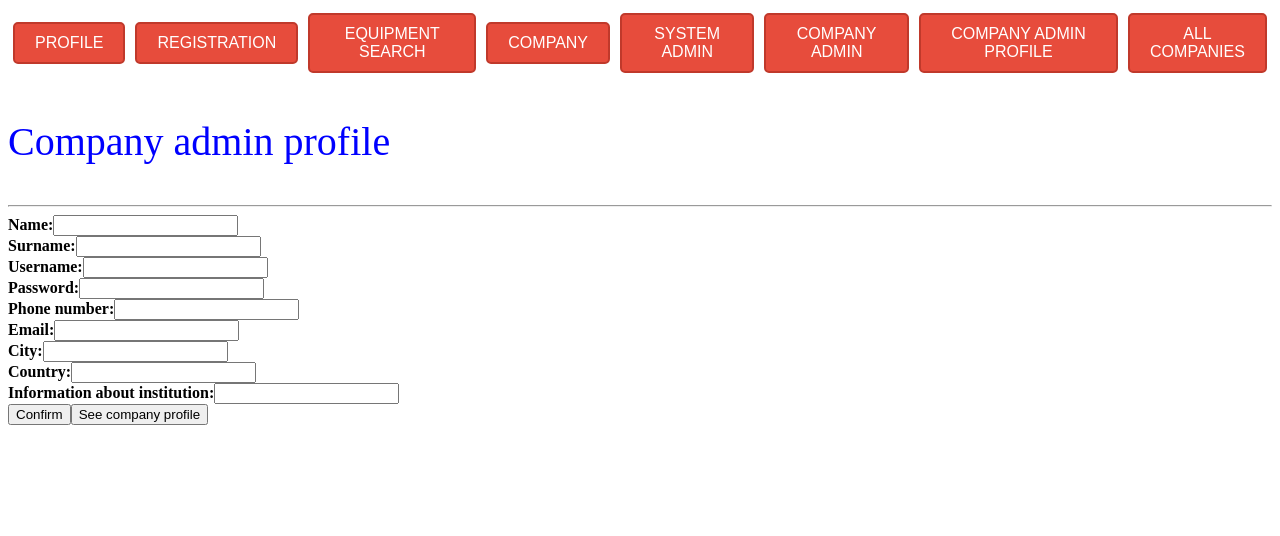
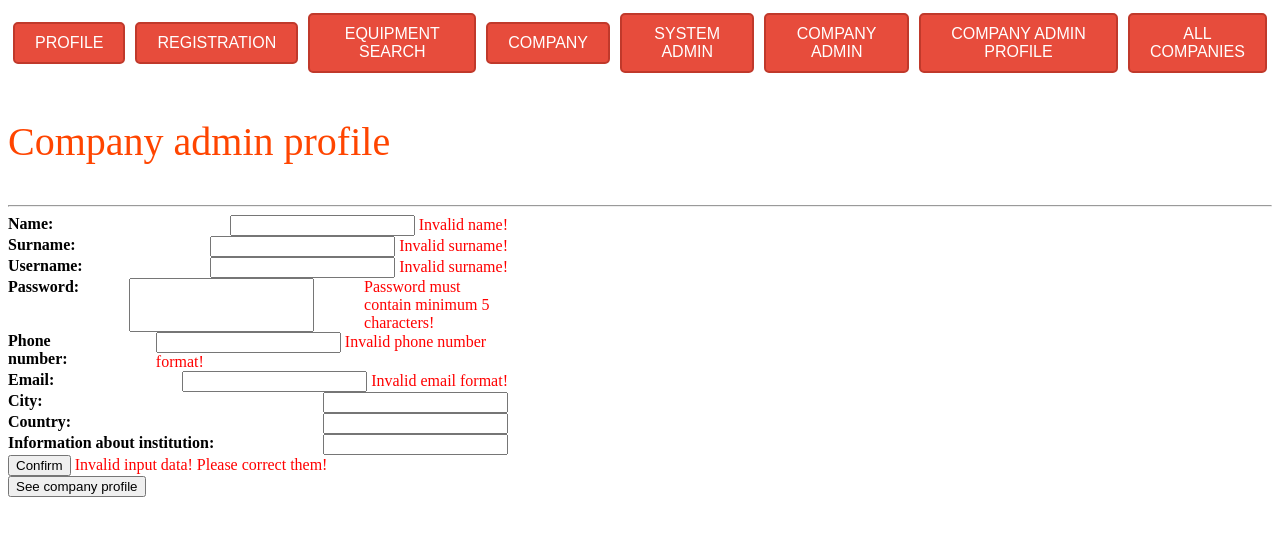
Before and after one commit to ISA-Tim6/Medical-Equipment-front-end, an Angular app: page /company-admin-profile in a window 1280 px wide. Both pictures are taken after a click on the button "Edit". Shown: the top 536 px of the page. Built offline with nearby package versions, Linux system fonts and the light colour scheme; no server answers.

Commit message:
feat:Added validations for company admin and company

```diff
--- a/src/app/feature-modules/company-overview/company-overview.component.css
+++ b/src/app/feature-modules/company-overview/company-overview.component.css
@@ -1,7 +1,7 @@
 td{
     align-items: center;
     text-align: center;
-    border: 1px solid blue;
+    border: 1px solid orangered;
     background-color: beige;
 }
 .div-equipment-header{
@@ -10,7 +10,7 @@ td{
     font-style: weight;
 }
 .span-equipment{
-    border: 1px solid blue;
+    border: 1px solid orangered;
     width: 50px;
 }
 th{
@@ -31,6 +31,6 @@ table{
 }
 
 p{
-    color: Blue;
+    color: orangered;
     font-size: 5vh;
 }
--- a/src/app/feature-modules/company-profile/company-profile.component.css
+++ b/src/app/feature-modules/company-profile/company-profile.component.css
@@ -0,0 +1,19 @@
+p{
+    color: orangered;
+    font-size: 5vh;
+}
+
+.address{
+    color: orangered;
+    font-size: 2vh;
+}
+.all-fields{
+    width: 500px;
+    border: orangered solid 0.5px;
+}
+.fields{
+    display: flex;
+    flex-direction: row;
+    justify-content: space-between;
+    gap: 50px;
+}
--- a/src/app/feature-modules/company-profile/company-profile.component.html
+++ b/src/app/feature-modules/company-profile/company-profile.component.html
@@ -1,59 +1,79 @@
 <div>
-    <p>company-profile</p>
+    <p>Company profile</p>
     <hr>
-    <div>
-        Name:
+    <div class="all-fields">
+    <div class="fields">
+       <div><label><b>Name:</b></label></div>
+       <div>
         <input
         disabled={{disabledStatus}}
         type="text"
         [(ngModel)]="company.name"
         />
+        <span *ngIf="disabledStatus==false && isValidName()==false " style="color: red">
+            Invalid name!
+          </span>
+       </div>
     </div>
     <div>
-        Average grade:
+        <div class="fields">
+        <div><label><b>Average grade:</b></label></div>
         <input
         disabled={{disabledStatus}}
-        type="text"
+        type="number"
+        min="0"
         [(ngModel)]="company.averageGrade"
         />
+        </div>
     </div>
-    <div>Address:</div>
-    <div>
-        City
+    <p class="address">Address:</p>
+    <div class="fields">
+        <div><label><b>City:</b></label></div>
+        <div>
         <input
         disabled={{disabledStatus}}
         type="text"
         [(ngModel)]="company.address.city"
         />
+        </div>
     </div>
-    <div>
-        Country
+    <div class="fields">
+        <div><label><b>Country:</b></label></div>
+        <div>
         <input
         disabled={{disabledStatus}}
         type="text"
         [(ngModel)]="company.address.country"
         />
+        </div>
     </div>
-    <div>
-        Street
+    <div class="fields">
+        <div><label><b>Street:</b></label></div>
+        <div>
         <input
         disabled={{disabledStatus}}
         type="text"
         [(ngModel)]="company.address.street"
         />
+        </div>
     </div>
-    <div>
-        Street number
+    <div class="fields">
+        <div><label><b>Street number:</b></label></div>
+        <div>
         <input
         disabled={{disabledStatus}}
         type="text"
         [(ngModel)]="company.address.streetNumber"
         />
+        </div>
     </div>
-    <button (click)="OnEdit()">{{edit}}</button>
+    </div>
+    <button (click)="OnEdit()">{{edit}}</button>   <span *ngIf="disabledStatus==false && isValidName()==false " style="color: red">
+        Invalid input! Please correct it!
+      </span>
     <div>
-        Other company admins:
-        <table>
+        <p class="address">Other admins:</p>
+        <table border="1">
             <thead>
                 <th>Name</th>
                 <th>Surname</th>
@@ -77,10 +97,10 @@
         </table>
     </div>
     <div>
-        Equipment:
+        <p class="address">Available equipment</p>
     </div>
     <div>
-        <table>
+        <table border="1">
             <thead>
                 <th>Name</th>
                 <th>Description</th>
@@ -101,12 +121,21 @@
             <form [formGroup]="equipmentForm" *ngIf="equipmentFormVisible">
                 <div>
                 <input type="text" required  placeholder="name" formControlName="name">
+                <span *ngIf="isValidEquipmentName()==false && equipmentForm.touched" style="color: red">
+                    Invalid name!
+                  </span>
                 </div>
                 <div>
                 <input type="text" required  placeholder="description" formControlName="description">
+                <span *ngIf="isValidEquipmentDescription()==false && equipmentForm.touched" style="color: red">
+                    Invalid description!
+                  </span>
                 </div>
                 <div>
                     <input type="text" required   placeholder="type" formControlName="type">
+                    <span *ngIf="isValidEquipmentType()==false && equipmentForm.touched" style="color: red">
+                        Invalid type!
+                      </span>
                     </div>
                 <button (click)="OnConfirm()">Confirm</button>
             </form>
--- a/src/app/feature-modules/company-profile/company-profile.component.ts
+++ b/src/app/feature-modules/company-profile/company-profile.component.ts
@@ -7,6 +7,7 @@ import { Equipment } from './model/equipment.model';
 import { CompanyAdmin } from '../stakeholders/model/company-admin.model';
 import { ActivatedRoute } from '@angular/router';
 import { FormGroup,FormControl,Validators } from '@angular/forms';
+import { EquipmentSearchComponent } from '../system-admin/equipment-search/equipment-search.component';
 
 @Component({
   selector: 'app-company-profile',
@@ -57,6 +58,8 @@ export class CompanyProfileComponent implements OnInit{
 
   OnPlus():void{
     this.equipmentFormVisible=!this.equipmentFormVisible;
+    this.equipmentForm.reset;
+
   }
   OnMinus(equipment:Equipment):void{
 
@@ -74,13 +77,15 @@ export class CompanyProfileComponent implements OnInit{
       description:this.equipmentForm.value.description||"",
       type:this.equipmentForm.value.type||""
     }
-
+    if(this.isValidEquipmentName() && this.isValidEquipmentDescription() && this.isValidEquipmentType()){
     this.service.addEquipment(equipment,this.id).subscribe({
       next: (result: Company) => {
         this.company = result;
         this.company.company_id=this.id;
+        this.equipmentFormVisible=!this.equipmentFormVisible;
       },
     });
+  }
   }
 
   OnEdit():void{
@@ -88,18 +93,34 @@ export class CompanyProfileComponent implements OnInit{
     if(this.edit=="Edit"){
       this.edit="Confirm";
     }else{
+      if(this.isValidName()){
       this.edit="Edit";
       this.company.company_id=this.id;
       this.service.updateCompany(this.company).subscribe({
         next: (result: Company) => {
           this.company = result;
           this.company.company_id=this.id;
+          alert("Company information are changed")
         },
       });
     }
+    }
+  }
+
+  isValidName(){
+    return this.company.name!="";
+  }
+
+  isValidEquipmentName(){
+    return this.equipmentForm.value.name!="";
+  }
+  isValidEquipmentDescription(){
+    return this.equipmentForm.value.description!="";
+  }
+  isValidEquipmentType(){
+    return this.equipmentForm.value.type!="";
   }
 
 
 
-
 }
--- a/src/app/feature-modules/stakeholders/company-admin-profile/company-admin-profile.component.css
+++ b/src/app/feature-modules/stakeholders/company-admin-profile/company-admin-profile.component.css
@@ -1,4 +1,14 @@
 p{
     font-size: 5vh;
-    color: Blue;
+    color:orangered;
 }
+
+.fields{
+    display: flex;
+    flex-direction: row;
+    justify-content: space-between;
+    gap: 50px;
+}
+.all-fields{
+    width: 500px;
+}
--- a/src/app/feature-modules/stakeholders/company-admin-profile/company-admin-profile.component.html
+++ b/src/app/feature-modules/stakeholders/company-admin-profile/company-admin-profile.component.html
@@ -1,88 +1,125 @@
 <div>
     <p>Company admin profile</p>
     <hr>
+    <div class="all-fields">
+        <div class="fields">
+          <div><label><b>Name:</b></label></div>
             <div>
-        <div>
-            <label><b>Name:</b></label>
             <input
             disabled={{disabledStatus}}
             type="text"
+            name="name"
             [(ngModel)]="companyAdmin.name"
           />
-          <span *ngIf="disabledStatus==false && invalidName" style="color: red">
+          <span *ngIf="disabledStatus==false && isValidName()==false " style="color: red">
             Invalid name!
           </span>
+        </div>
+    </div>
+    <div  class="fields">
         <div>
+        <label><b>Surname:</b></label>
         </div>
         <div>
-        <label><b>Surname:</b></label>
         <input
         disabled={{disabledStatus}}
         type="text"
+        name="surname"
         [(ngModel)]="companyAdmin.surname"
         />
-        <span *ngIf="disabledStatus==false && invalidSurname" style="color: red">
+        <span *ngIf="disabledStatus==false && isValidSurname()==false " style="color: red">
             Invalid surname!
           </span>
         </div>
+    </div>
+    <div class="fields">
         <div>
         <label><b>Username:</b></label>
+        </div>
+        <div>
         <input
         disabled={{disabledStatus}}
         type="text"
+        name="username"
         [(ngModel)]="companyAdmin.username"
         />
+        <span *ngIf="disabledStatus==false && isUsernameValid()==false" style="color: red">
+            Invalid surname!
+          </span>
         </div>
-    <div>
-        <label><b>Password:</b></label>
+    </div>
+    <div class="fields">
+       <div><label><b>Password:</b></label></div>
         <input
         disabled={{disabledStatus}}
         type="text"
         [(ngModel)]="companyAdmin.password"
         />
+        <span *ngIf="disabledStatus==false && isLongPassword()==false" style="color: red">
+            Password must contain minimum 5 characters!
+          </span>
     </div>
+    <div class="fields">
+       <div><label><b>Phone number:</b></label></div>
        <div>
-        <label><b>Phone number:</b></label>
         <input
         type="text"
         disabled={{disabledStatus}}
         [(ngModel)]="companyAdmin.phoneNumber"
         />
+        <span *ngIf="disabledStatus==false && isPhoneNumberValid()==false" style="color: red">
+            Invalid phone number format!
+          </span>
        </div>
+    </div>
+    <div class="fields">
+       <div><label><b>Email:</b></label></div>
        <div>
-        <label><b>Email:</b></label>
         <input
         type="text"
         disabled={{disabledStatus}}
         [(ngModel)]="companyAdmin.email"
         />
+        <span *ngIf="disabledStatus==false && isValidEmail()==false" style="color: red">
+            Invalid email format!
+          </span>
        </div>
+    </div>
+    <div class="fields">
+     <div><label><b>City:</b></label></div>
      <div>
-        <label><b>City:</b></label>
         <input
         type="text"
         disabled={{disabledStatus}}
         [(ngModel)]="companyAdmin.city"
         />
      </div>
+    </div>
+    <div class="fields">
+     <div><label><b>Country:</b></label></div>
      <div>
-        <label><b>Country:</b></label>
         <input
         type="text"
         disabled={{disabledStatus}}
         [(ngModel)]="companyAdmin.country"
         />
      </div>
+    </div>
+    <div class="fields">
+      <div><label><b>Information about institution:</b></label></div>
       <div>
-        <label><b>Information about institution:</b></label>
         <input
         type="text"
         disabled={{disabledStatus}}
         [(ngModel)]="companyAdmin.infoAboutInstitution"
         />
       </div>
+    </div>
     <span>
-    <button (click)="updateUser()" >{{edit}}</button>
+    <button (click)="updateUser()" >{{edit}}</button><span *ngIf="disabledStatus==false && isAllValid()==false " style="color: red">
+        Invalid input data! Please correct them!
+      </span>
+    <br>
     <button (click)="onSeeCompanyProfile()">See company profile</button>
     </span>
 
--- a/src/app/feature-modules/stakeholders/company-admin-profile/company-admin-profile.component.ts
+++ b/src/app/feature-modules/stakeholders/company-admin-profile/company-admin-profile.component.ts
@@ -31,16 +31,6 @@ export class CompanyAdminProfileComponent implements OnInit{
     loggedBefore: false,
     company_id:1
   };
-
-  invalidName:Boolean=false;
-  invalidSurname:Boolean=false;
-  invalidEmail:Boolean=false;
-  invalidUsername:Boolean=false;
-  invalidPassword:Boolean=false;
-  invalidCity:Boolean=false;
-  invalidCountry:Boolean=false;
-  invalidPhoneNumber:Boolean=false;
-
   ngOnInit(): void {
     this.service.getCompanyAdmin(this.id).subscribe({
       next: (result: CompanyAdmin) => {
@@ -72,6 +62,7 @@ export class CompanyAdminProfileComponent implements OnInit{
         infoAboutInstitution: this.companyAdmin.infoAboutInstitution,
         loggedBefore: this.companyAdmin.loggedBefore
       }
+      if(this.isAllValid()){
     this.service.updateCompanyAdmin(companyAdminUser).subscribe({
       next: (result: CompanyAdmin) => {
         console.log(result);
@@ -82,6 +73,7 @@ export class CompanyAdminProfileComponent implements OnInit{
         this.edit="Edit";
       },
     });
+  }
 
     }
 
@@ -92,4 +84,51 @@ export class CompanyAdminProfileComponent implements OnInit{
 
   }
 
+  public isValidName(){
+    let sampleRegEx: RegExp = /[A-Z][A-Za-z]+/;
+    return sampleRegEx.test(this.companyAdmin.name);
+  }
+
+  public isValidSurname(){
+    let sampleRegEx: RegExp = /[A-Z][A-Za-z]+/;
+    return sampleRegEx.test(this.companyAdmin.surname);
+  }
+
+  public isValidEmail() {
+    let sampleRegEx: RegExp =
+      /^[a-zA-Z0-9_.+-]+@[a-zA-Z0-9-]+\.[a-zA-Z0-9-.]+$/;
+    return sampleRegEx.test(this.companyAdmin.email);
+  }
+
+  public isLongPassword() {
+    let isLong: boolean = false;
+    if (this.companyAdmin.password.length >= 5) isLong = true;
+
+    return isLong;
+  }
+
+  public isUsernameValid(){
+    if (this.companyAdmin.username!="")
+      return true;
+    else
+      return false;
+  }
+
+  isPhoneNumberValid(){
+    let isValidPhoneNumber:boolean=false;
+    let sampleRegEx: RegExp = /[0-9]+/;
+    if(sampleRegEx.test(this.companyAdmin.phoneNumber))
+      if(this.companyAdmin.phoneNumber.length>3)
+        isValidPhoneNumber=true;
+
+    return isValidPhoneNumber;
+  }
+
+
+
+  isAllValid(){
+    return this.isValidName()&& this.isValidSurname()&& this.isUsernameValid() && this.isLongPassword()
+    && this.isPhoneNumberValid() && this.isValidEmail();
+  }
+
 }
```
Lines whose indentation alone changed are shown as unchanged.
